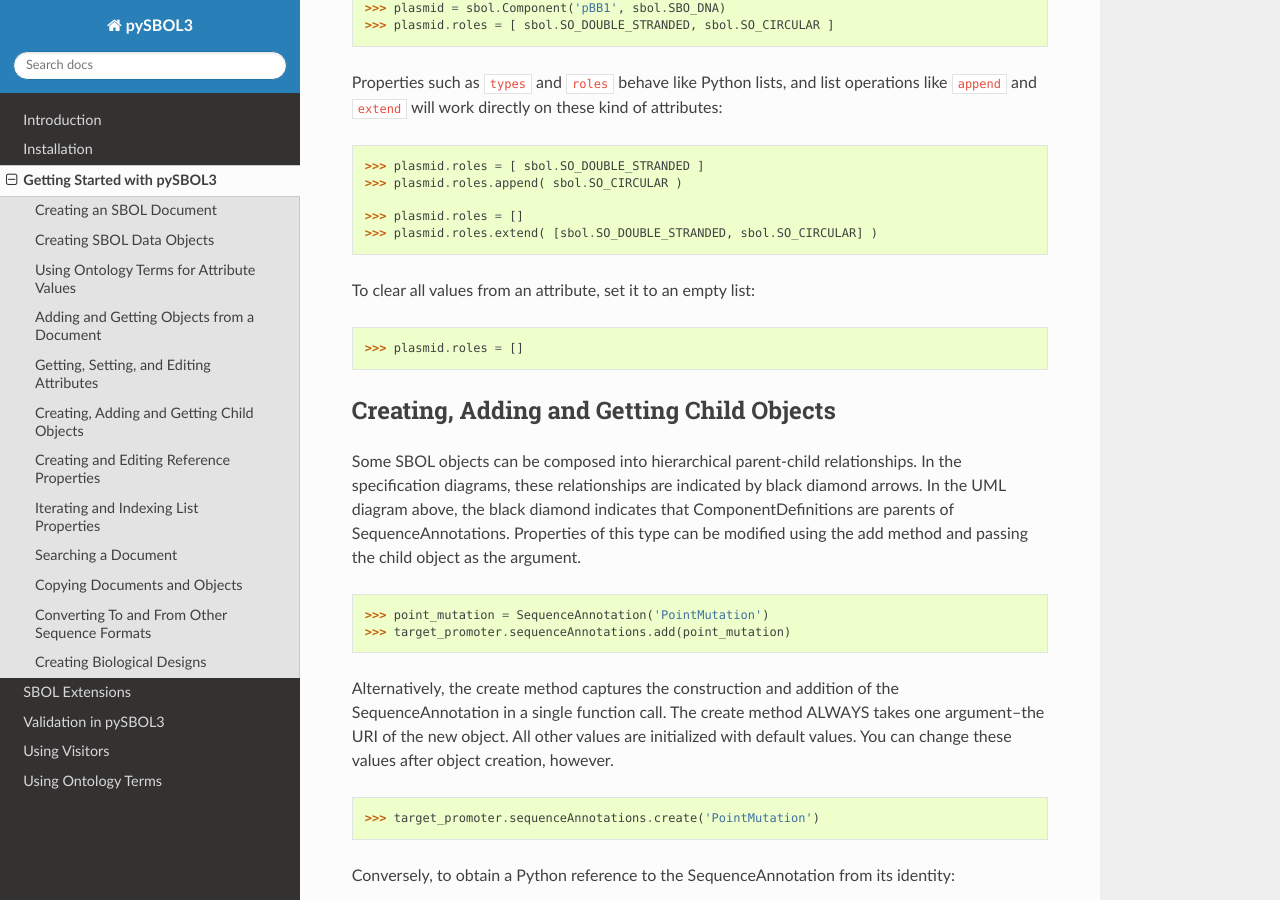
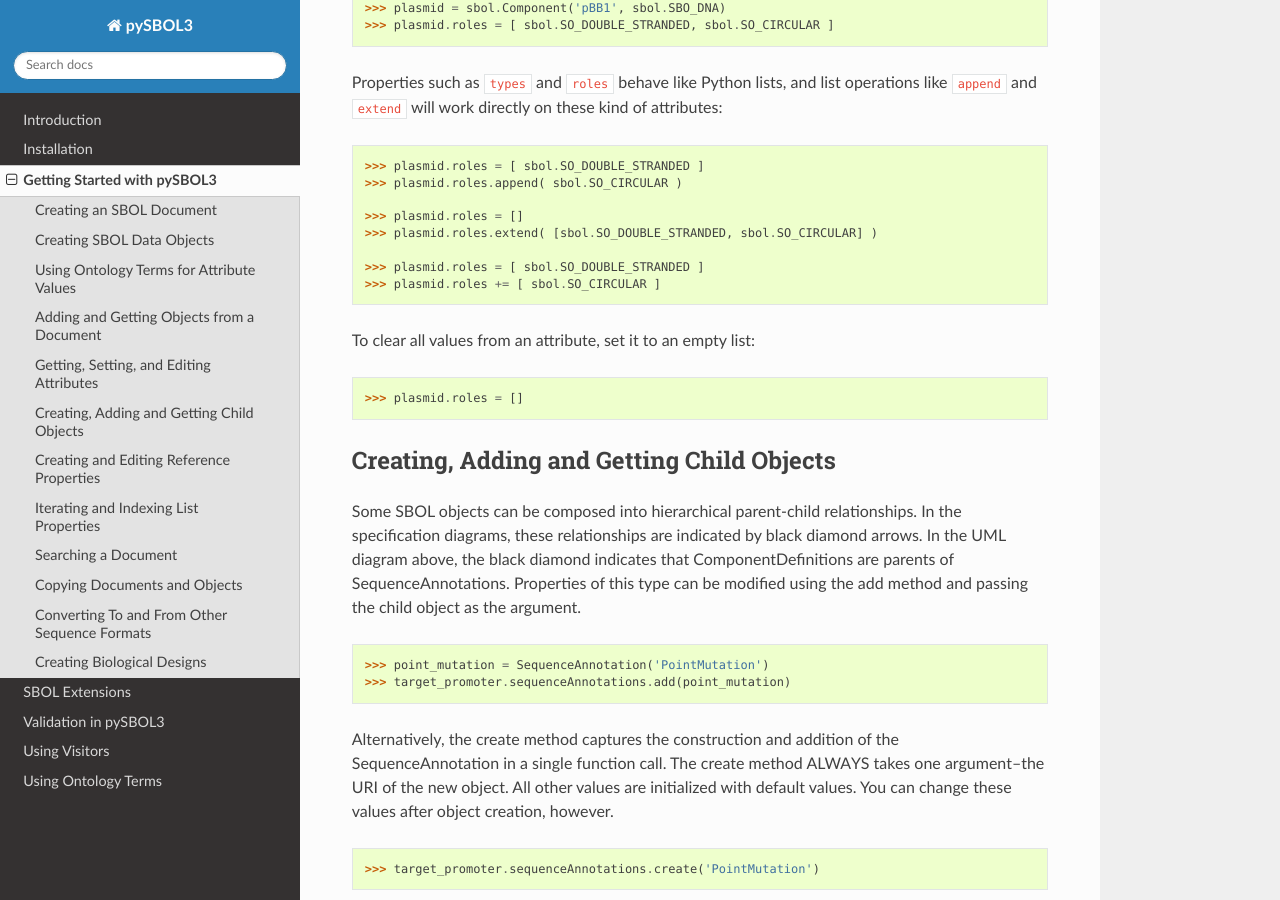
Before and after one commit to SynBioDex/pySBOL3, a Sphinx documentation site: the page built from docs/getting_started.rst, in a window 1280 px wide and 900 px high, scrolled down 5969 px. Built offline with Sphinx 7.4.7 and the Read the Docs theme 2.0.0, drawn with Linux system fonts in a browser that asks for light colours.

Commit message:
Add roles += example code

```diff
--- a/docs/getting_started.rst
+++ b/docs/getting_started.rst
@@ -320,6 +320,9 @@ Properties such as ``types`` and ``roles`` behave like Python lists, and list op
     >>> plasmid.roles = []
     >>> plasmid.roles.extend( [sbol.SO_DOUBLE_STRANDED, sbol.SO_CIRCULAR] )
 
+    >>> plasmid.roles = [ sbol.SO_DOUBLE_STRANDED ]
+    >>> plasmid.roles += [ sbol.SO_CIRCULAR ]
+
 .. end
 
 To clear all values from an attribute, set it to an empty list:
```
